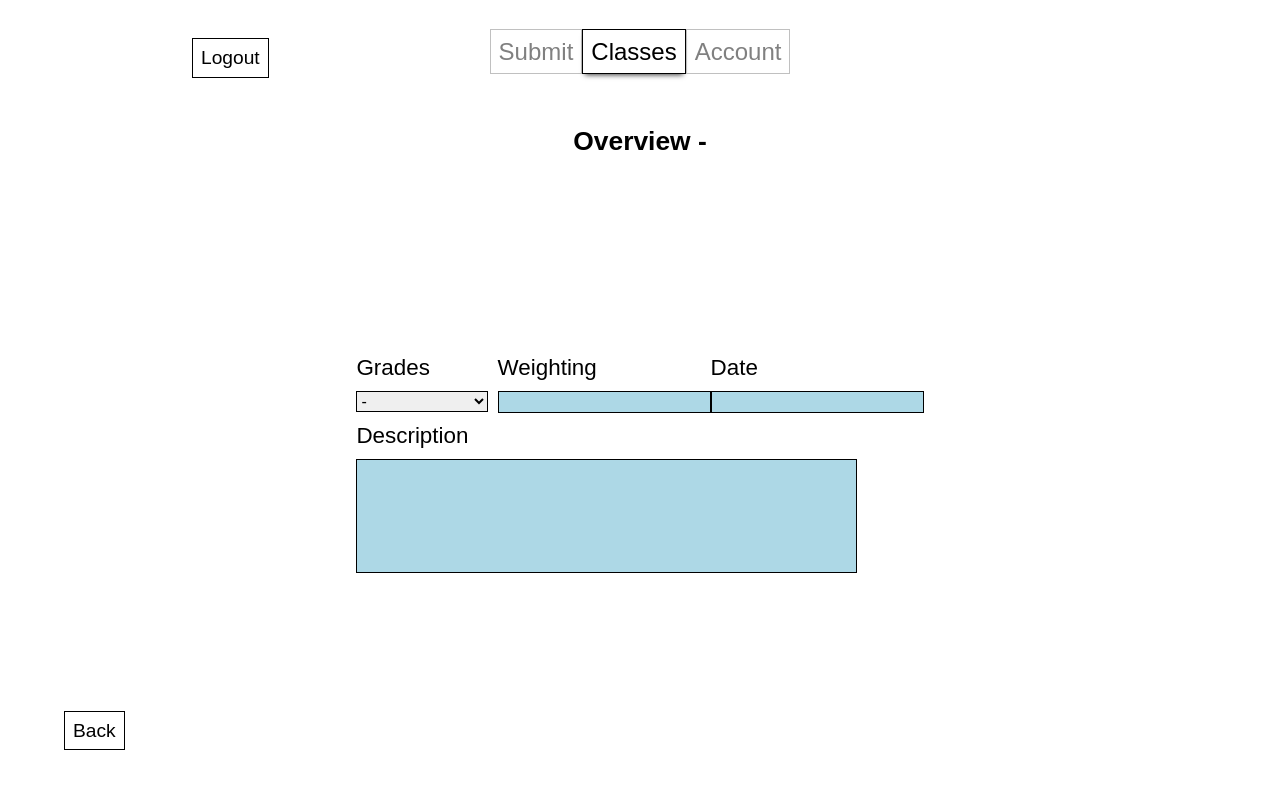
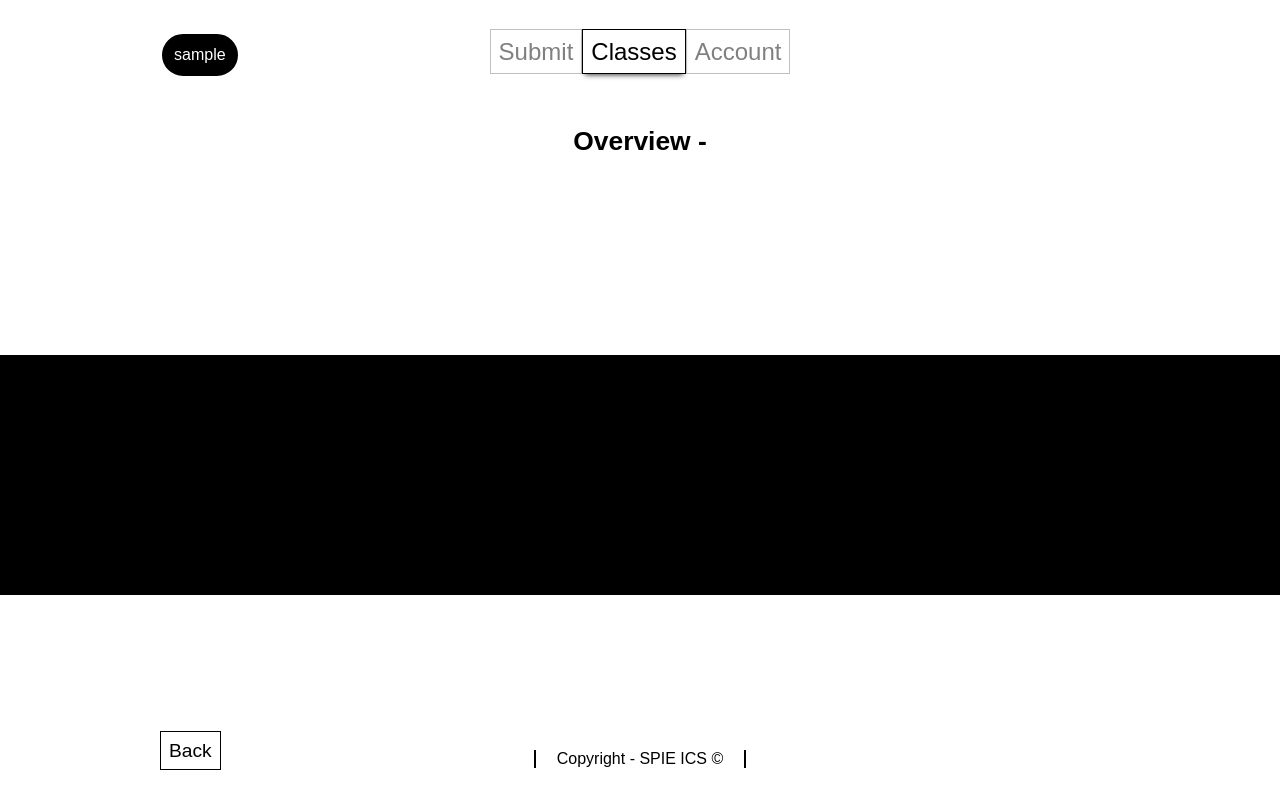
Before and after one commit to yann01c/Grade_WebApp, a PHP site: page /class.php in a window 1280 px wide. Run offline with PHP 8.4, Linux system fonts and the light colour scheme; the visitor is signed in with stand-in values (Sample User, id 1); data comes from the database, SQL or seed files in the repository; both versions use the stored data as it was after the commit.

Commit message:
Class, Login & Styling improvements

```diff
--- a/class.php
+++ b/class.php
@@ -24,9 +24,7 @@
             <div class="right-side">
             <?php
                 if (isset($_SESSION['userID'])) {
-                    echo '<form action="login/logout.php" method="POST">
-                    <button class="logout">Logout</button>
-                    </form>';
+                    echo '<a href="account.php" class="userlogged">'.$_SESSION['userUID'].'</a>';
                 } else {
                 }
             ?>
@@ -40,36 +38,30 @@
                 <h2>Overview - <?php include 'class/select_class.php'; ?></h2>
             </div>
             <div class="form">
-                <form action="grade.php" method="POST">
+                <form>
                     <div id="class-center">
                         <div>
-                            <label for="class-grades">Grades</label><br/>
-                            <select name="class-grades" id="class1-grades">
-                                <option value="-">-</option>
+                            <ul>
                                 <?php include 'class/select_grade.php'; ?>
-                            </select>
+                            </ul>
+                            <!-- The Modal -->
+                            <div id="myModal" class="modal">
+                            <!-- Modal content -->
+                                <div class="modal-content">
+                                    <span class="close">&times;</span>
+                                    <p>Some text in the Modal..</p>
+                                </div>
+                            </div>
                         </div>
-                        <div>
-                            <label for="class-weighting">Weighting</label><br/>
-                            <input type="text" name="class2-weighting" id="class-weighting" disabled>
-                        </div>
-                        <div>
-                            <label for="class-date">Date</label><br/>
-                            <input type="text" name="class3-date" id="class-date" disabled>
-                        </div>
-                    </div>
-                    <div id="class4-description">
-                        <label for="class-description">Description</label><br/>
-                        <textarea rows="6" cols="50" name="class-description" placeholder="" disabled></textarea>
-                    </div>
-                    <div>
                         <button type="submit" class="c-button" id="class-btn">Go to Grade</button>
                     </div>
                 </form>
             </div>
         </div>
         <div class="footer">
+            <div class="copyright">Copyright - SPIE ICS ©</div>
         </div>
     </div>
+    <script src="js/popup.js"></script>
 </body>
 </html>
--- a/class/select_grade.php
+++ b/class/select_grade.php
@@ -1,11 +1,45 @@
 <?php
+if(isset($_POST['c1-class'])) {
     $db = new SQLite3('sqlite/webapp.db');
     $userID = $_SESSION['userID'];
+    $fkclass = $_POST['c1-class'];
+    $fk = $db->prepare("SELECT class_id FROM class WHERE class = :class");
+    $fk->bindValue(':class',$fkclass);
+    $r = $fk->execute();
+    $rr = $r->fetchArray();
+    $fkclass = $rr['class_id'];
 
-    $result = $db->query("SELECT * FROM grade WHERE fk_user = '$userID'");
+    $sql = $db->prepare("SELECT * FROM grade WHERE fk_user = :userid AND fk_class = :fkclass");
+    $sql->bindValue(':userid',$userID);
+    $sql->bindValue(':fkclass',$fkclass);
+    $result = $sql->execute();
+    $count = 0;
 
     // Select every grade in grade and display it in "option" element in HTML
     while($row = $result->fetchArray(SQLITE3_ASSOC) ) {
-        echo "<option value=".$row['grade'].">".$row['grade']."</option>";
+        if ($row['grade'] >= 5.0) {
+            $color = 'green';
+            $count = $count + 1;
+        }
+        else if ($row['grade'] >= 4.0 && $row['grade'] <= 4.9) {
+            $color = 'orange';
+            $count = $count + 2;
+        }
+        else if ($row['grade'] <= 3.9) {
+            $color = 'red';
+            $count = $count + 3;
+        }
+        $style = '<style type="text/css">#class-grade'.$count.'{color:'.$color.';}</style>';
+        echo "<div class='gradelist'>";
+        echo $style;
+        echo "<li class='class-gradelist' id='class-grade$count'>".$row['grade']."</li>";
+        echo "<li class='class-gradelist'>".$row['date']."</li>";
+        echo "<li class='class-gradelist'>".$row['weighting']."</li>";
+        echo "<li class='class-gradelist'><button id='myBtn' class='view-btn'>Description</button></li>";
+        echo "<li class='class-gradelist'><button onclick='popup()' class='trash-btn'>🗑️</button></li>";
+        $script = "<script type='text/javascript'>function popup () {alert('".$row['description']."');}</script>";
+        echo $script;
+        echo "</div>";
     }
+}
 ?>
--- a/classes.php
+++ b/classes.php
@@ -24,9 +24,7 @@
             <div class="right-side">
             <?php
                 if (isset($_SESSION['userID'])) {
-                    echo '<form action="login/logout.php" method="POST">
-                    <button class="logout">Logout</button>
-                    </form>';
+                    echo '<a href="account.php" class="userlogged">'.$_SESSION['userUID'].'</a>';
                 } else {
                 }
             ?>
@@ -59,6 +57,7 @@
             </div>
         </div>
         <div class="footer">
+            <div class="copyright">Copyright - SPIE ICS ©</div>
         </div>
     </div>
     <script src="js/main.js"></script>
--- a/classes/insert_classes.php
+++ b/classes/insert_classes.php
@@ -13,4 +13,3 @@
     $fkgroup = $row['fk_group'];
     $db->exec("INSERT INTO class (class,fk_group) VALUES ('$class','$fkgroup')");
 }
-?>
--- a/css/main.css
+++ b/css/main.css
@@ -69,9 +69,8 @@
     display: flex;
     justify-content: center;
 }
-#classes .form {
-    margin-top: 19em;
-}
+
+/* Submit Page */
 #index .form > form > div {
     margin-top: 10px;
 }
@@ -119,12 +118,13 @@
     margin-right: 12em;
     font-family: Arial, Helvetica, sans-serif;
 }
-#index .footer {
+.footer {
     display: flex;
     justify-content: center;
-    margin-top: 18em;
 }
-#index .copyright {
+.copyright {
+    bottom: 2em;
+    position: absolute;
     display: flex;
     justify-content: center;
     font-size: 1em;
@@ -132,6 +132,8 @@
     border-right: 2px solid black;
     width: 13em;
 }
+
+/* Mobile Responsive */
 @media (max-width: 580px) {
     .nav-wrapper > .left-side > div {font-size: 1.5em;}
     #index .form > form > div > label {font-size: 1.1em;}
@@ -148,9 +150,8 @@
     #index .form > form > div > select {width: 9.4em; font-size: 0.9em;}
     #index .form {margin-top: 9em;}
 }
-/*#classes .form {
-    margin-top: 30em;
-}*/
+
+/* Classes Page */
 .c-button {
     display: none;
     border: 1px solid black;
@@ -160,10 +161,14 @@
     font-size: 1.0em;
     transition: all 300ms;
     margin-top: 20px;
+    position: absolute;
 }
 .c-button:hover {
     background-color: black;
     color: white;
+}
+#classes .form {
+    margin-top: 19em;
 }
 #classes .c-add {
     border: 1px solid black;
@@ -223,6 +228,14 @@
     display: flex;
     justify-content: center;
 }
+
+/* Class Page */
+#class .form {
+    background-color: black;
+    color: white;
+    height: 15em;
+    overflow: auto;
+}
 #class .title {
     display: flex;
     justify-content: center;
@@ -232,8 +245,8 @@
 }
 #class .bck-btn {
     position: absolute;
-    top: 90%;
-    left: 5%;
+    bottom: 38px;
+    left: 10em;
 }
 #class .bck-btn a{
     text-decoration: none;
@@ -247,53 +260,95 @@
     background-color: black;
     color: white;
 }
-#class input {
-    margin-top: 10px;
-    font-size: 1em;
-    background-color: lightblue;
+#class .class-gradelist {
+    margin-bottom: 15px;
+    font-size: 1.2em;
+    text-decoration: none;
+    list-style: none;
+    margin-right: 50px;
+    width: 5em;
+}
+#class .gradelist {
+    display: flex;
+    justify-content: center;
+    width: 35em;
+    overflow: auto;
+}
+#class .view-btn {
+    padding: 5px;
+    background-color: black;
+    color: white;
+    border: solid 1px white;
+    transition: 300ms;
+    cursor: pointer;
+}
+#class .view-btn:hover {
     color: black;
-    border: 1px solid black;
+    background-color: white;
+}
+#class .trash-btn {
+    transition: 300ms;
+    background-color: black;
+    cursor: pointer;
+    border: none;
+    font-size: 0.8em;
+}
 
-}
-#class select {
-    width: 8.2em;
-    margin-top: 10px;
-    font-size: 1em;
-}
-#class #class-center {
-    display: flex;
-}
-#class #class4-description {
-    margin-top: 10px;
-}
-#class textarea {
-    resize: none;
-    margin-top: 10px;
-    font-size: 1em;
-    font-family: Arial, Helvetica, sans-serif;
-    background-color: lightblue;
-    border: 1px solid black;
-    color:black;
-    width: 30.9em;
-}
-#class select {
-    margin-right: 10px;
-}
-#class #class2-weighting {
-    margin-right: 10px;
-}
-.logout {
-    padding: 8px;
-    background-color: white;
-    color: black;
-    border: solid 1px black;
+/* Logged In */
+.userlogged {
+    border-radius: 100px;
+    border: 2px solid white;
+    background-color: black;
+    color: white;
+    padding: 12px;
+    font-size: 1.2;
     position: absolute;
     left: 10em;
     cursor: pointer;
     transition: 300ms;
-    font-size: 1.2em;
+    top: 2em;
+    text-decoration: none;
 }
-.logout:hover {
-    background-color: black;
-    color: white;
+.userlogged:hover {
+    background-color: white;
+    border: 2px solid black;
+    color: black;
 }
+
+/* PopUp */
+/* The Modal (background) */
+.modal {
+    display: none; /* Hidden by default */
+    position: fixed; /* Stay in place */
+    z-index: 1; /* Sit on top */
+    padding-top: 100px; /* Location of the box */
+    left: 0;
+    top: 0;
+    width: 100%; /* Full width */
+    height: 100%; /* Full height */
+    overflow: auto; /* Enable scroll if needed */
+    background-color: rgb(0,0,0); /* Fallback color */
+    background-color: rgba(0,0,0,0.4); /* Black w/ opacity */
+  }
+
+/* Modal Content */
+.modal-content {
+background-color: #fefefe;
+margin: auto;
+padding: 20px;
+border: 1px solid #888;
+width: 80%;
+}
+/* The Close Button */
+.close {
+color: #aaaaaa;
+float: right;
+font-size: 28px;
+font-weight: bold;
+}
+.close:hover,
+.close:focus {
+color: #000;
+text-decoration: none;
+cursor: pointer;
+}
--- a/index.php
+++ b/index.php
@@ -24,9 +24,7 @@
             <div class="right-side">
             <?php
                 if (isset($_SESSION['userID']) && ($_SESSION['userUID'])) {
-                    echo '<form action="login/logout.php" method="POST">
-                        <button class="logout">Logout</button>
-                        </form>';
+                    echo '<a href="account.php" class="userlogged">'.$_SESSION['userUID'].'</a>';
                 } else {
                 }
             ?>
--- /dev/null
+++ b/js/popup.js
@@ -0,0 +1,25 @@
+// Get the modal
+var modal = document.getElementById("myModal");
+
+// Get the button that opens the modal
+var btn = document.getElementById("myBtn");
+
+// Get the <span> element that closes the modal
+var span = document.getElementsByClassName("close")[0];
+
+// When the user clicks the button, open the modal
+btn.onclick = function() {
+  modal.style.display = "block";
+}
+
+// When the user clicks on <span> (x), close the modal
+span.onclick = function() {
+  modal.style.display = "none";
+}
+
+// When the user clicks anywhere outside of the modal, close it
+window.onclick = function(event) {
+  if (event.target == modal) {
+    modal.style.display = "none";
+  }
+}
```
Also changed, not shown: account.php (+14 -6 lines), css/account.css (+65 -5 lines), login/insert_register.php (+14 -0 lines), register.php (+29 -0 lines), sqlite/webapp.db.
